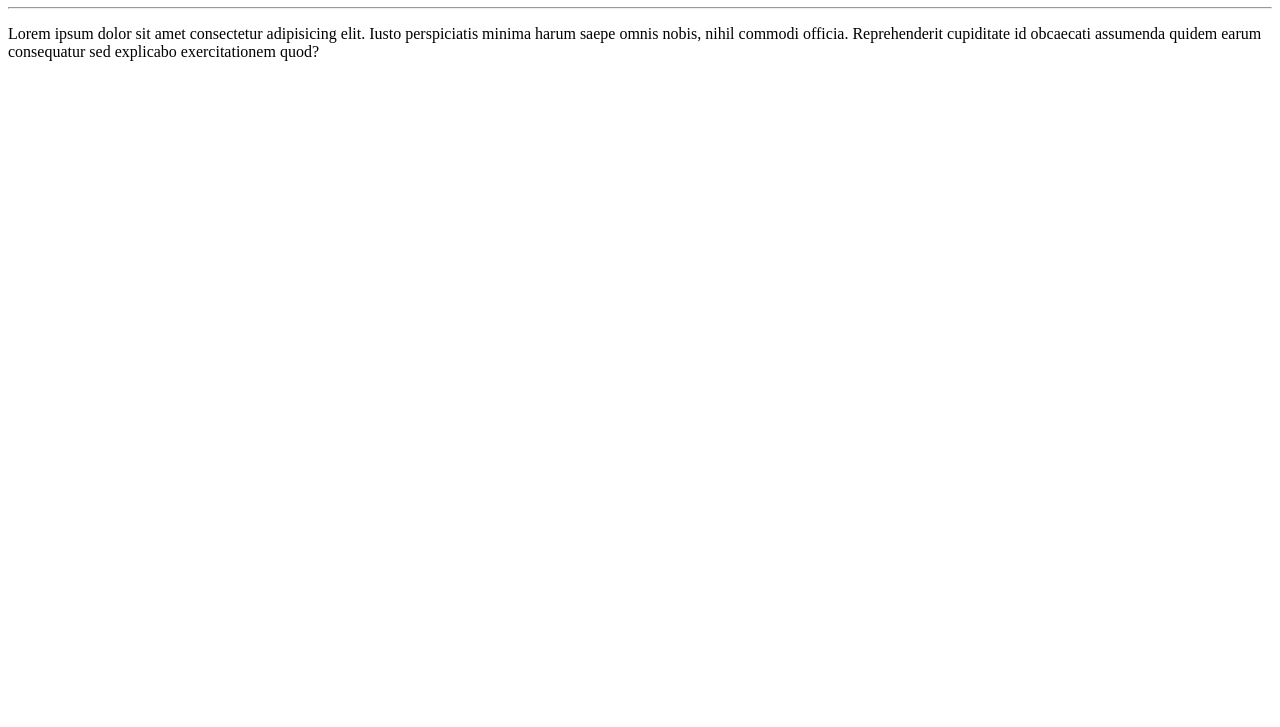
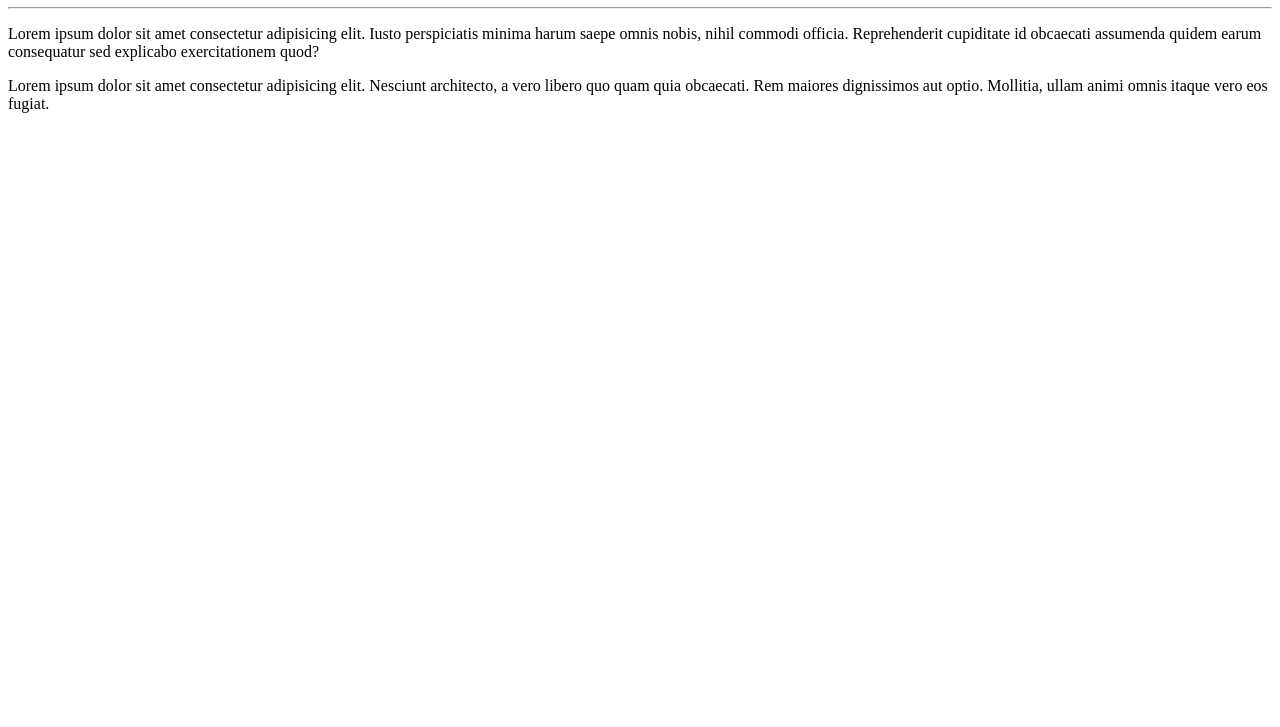
Before and after one commit to nunesrodrigo/Teste-Reposit-rio, a plain HTML site: page site-exemplo/index.html in a window 1280 px wide. Shown: the part 73-800 px from the top of the page. Drawn offline with Linux system fonts and the light colour scheme.

Commit message:
Adicionei mais um parágrafo

```diff
--- a/site-exemplo/index.html
+++ b/site-exemplo/index.html
@@ -9,5 +9,6 @@
     <h1>Olá, Mundo</h1>
     <hr>
     <p>Lorem ipsum dolor sit amet consectetur adipisicing elit. Iusto perspiciatis minima harum saepe omnis nobis, nihil commodi officia. Reprehenderit cupiditate id obcaecati assumenda quidem earum consequatur sed explicabo exercitationem quod?</p>
+    <p>Lorem ipsum dolor sit amet consectetur adipisicing elit. Nesciunt architecto, a vero libero quo quam quia obcaecati. Rem maiores dignissimos aut optio. Mollitia, ullam animi omnis itaque vero eos fugiat.</p>
 </body>
 </html>
```
